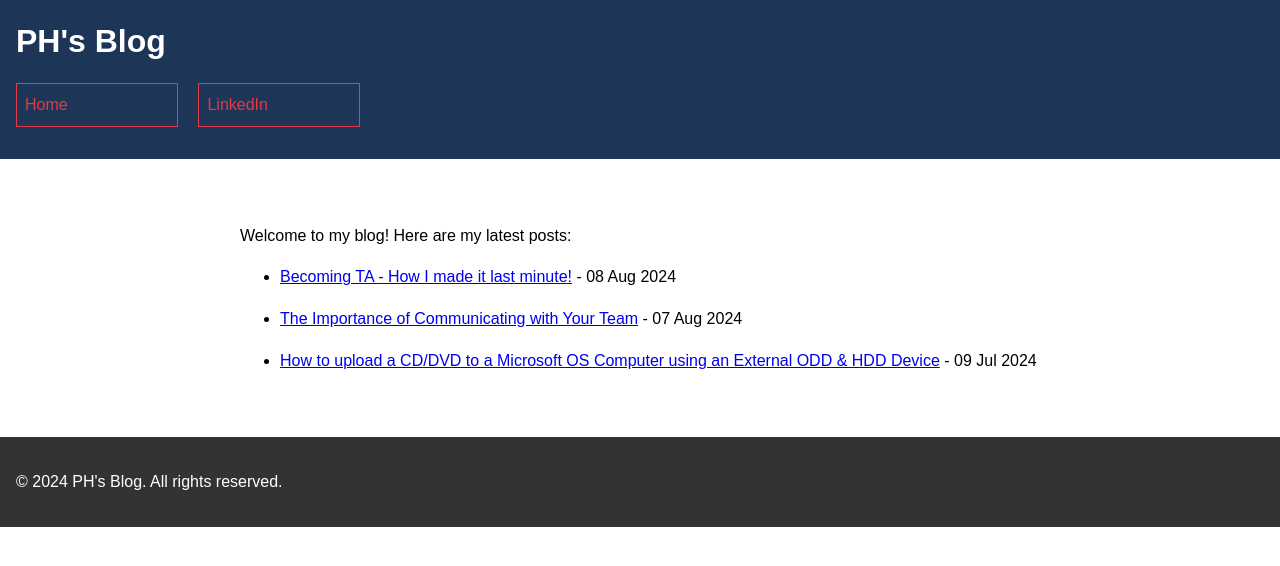
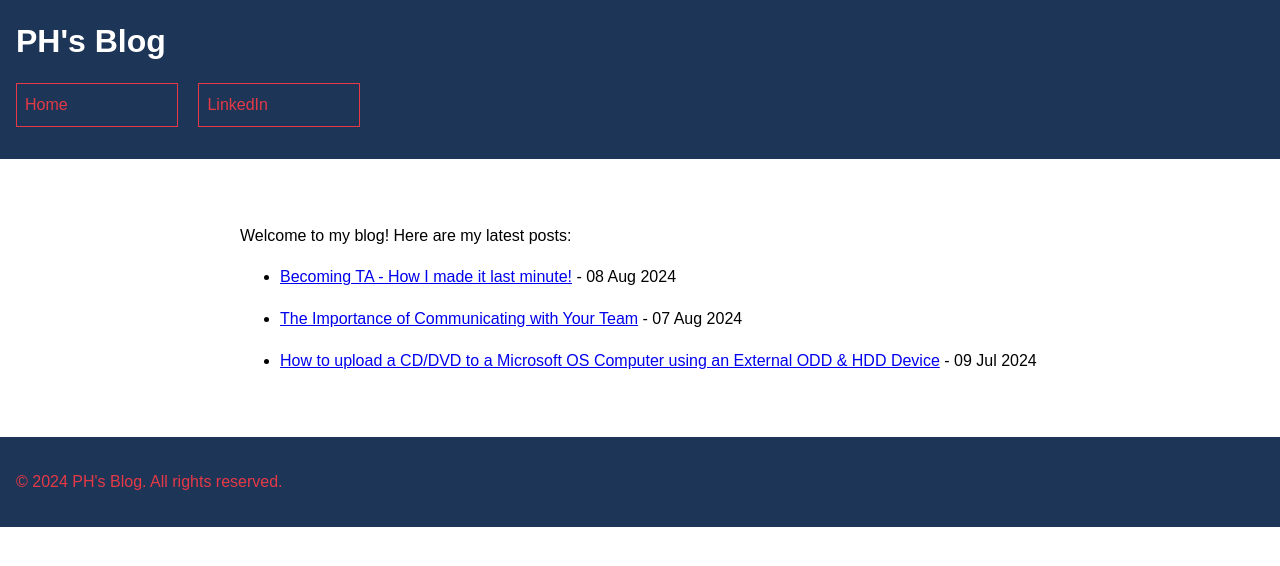
Before and after one commit to CaptainSapphire/PH-s-Blog, a Jekyll site: the page built from index.md, in a window 1280 px wide. Shown: the top 566 px of the page. Built offline with Jekyll 4.4.1, drawn with Linux system fonts in a browser that asks for light colours.

Commit message:
Update styles.css

```diff
--- a/assets/css/styles.css
+++ b/assets/css/styles.css
@@ -14,6 +14,7 @@ header {
 
 header h1 {
   margin: 0;
+  background-color: #1D3557;
 }
 nav {
 background-color: #1D3557;
@@ -57,8 +58,8 @@ main {
 }
 
 footer {
-  background: #333;
-  color: #fff;
+  background-color: #1D3557;
+  color: #E63946;
   text-align: center;
   padding: 1rem;
   display: flex;
```
